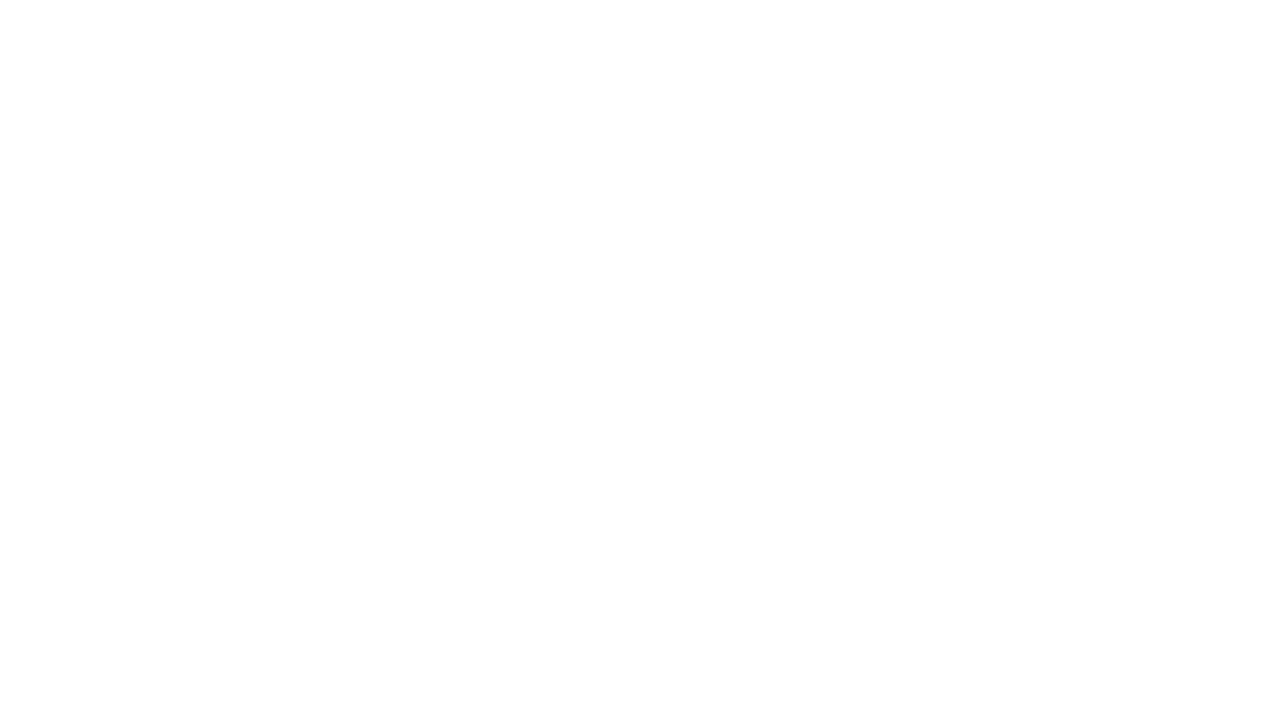
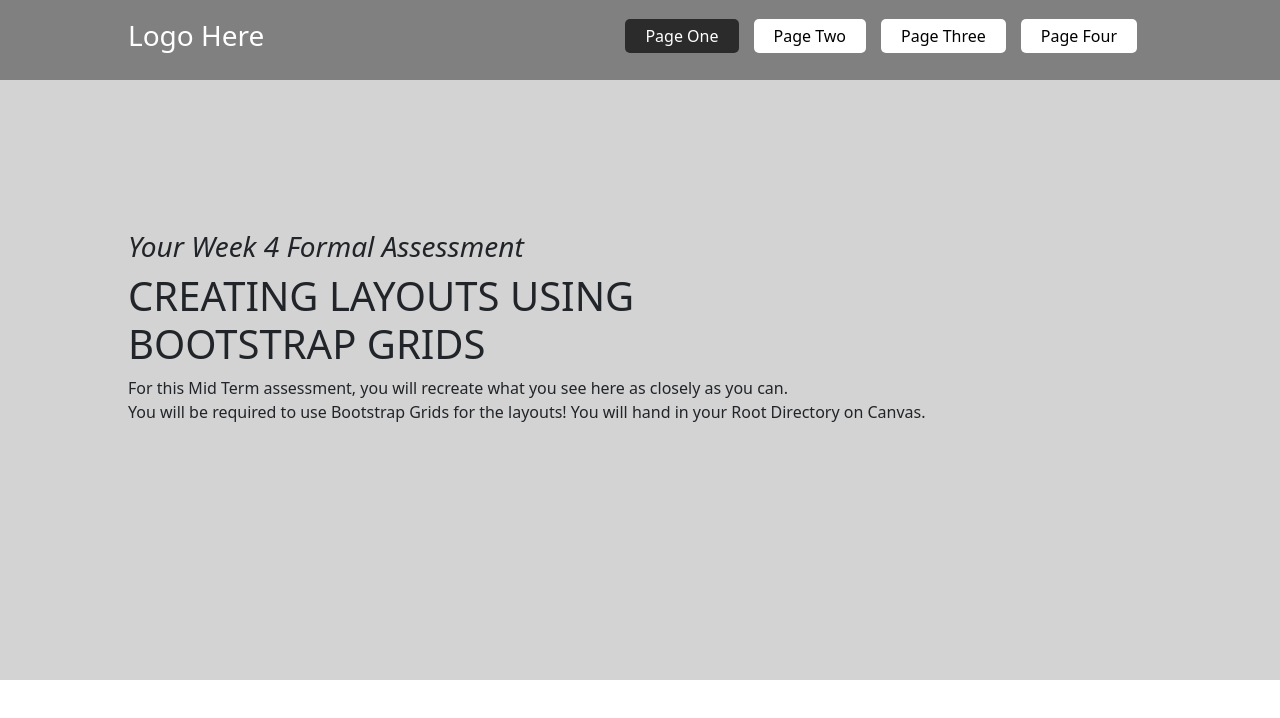
Before and after one commit to SeanOW327/W4_Assessment_One, a plain HTML site: page index.html in a window 1280 px wide. Drawn offline with nearby package versions, Linux system fonts and the light colour scheme.

Commit message:
setup navbar
Setup navbar and heading

```diff
--- a/CSS/main.css
+++ b/CSS/main.css
@@ -0,0 +1,70 @@
+nav{
+    width: 100%;
+    height: 80px;
+    background-color: gray;
+    display: flex;
+    justify-content: center;
+    align-items: center;
+}
+
+.nav_container{
+    width: 100%;
+    padding-left: 10%;
+    padding-right: 10%;
+
+}
+
+.logo{
+    float: left;
+    color: white;
+}
+
+.menu_items{
+    float: right;
+}
+
+.menu_items ul{
+    margin: 0;
+    display: flex;
+    list-style: none;
+    padding: 0;
+}
+
+.menu_items li{
+    padding-top: 5px;
+    padding-bottom: 5px;
+    padding-left: 20px;
+    padding-right: 20px;
+    background-color: white;
+    border-radius: 5px;
+    margin-right: 15px;
+    color: black;
+}
+
+.menu_items a{
+    text-decoration: none;
+}
+
+.menu_items li:hover{
+    background-color: #2b2b2b;
+    color: white;
+    cursor: pointer;
+}
+
+.active{
+    background-color: #2b2b2b !important;
+    color: white !important;
+}
+
+header{
+    height: 600px;
+    width: 100%;
+    padding-left: 10%;
+    padding-right: 10%;
+    background-color: lightgray;
+    padding-top: 150px;
+}
+
+header h3{
+    font-style: italic;
+}
--- a/index.html
+++ b/index.html
@@ -5,8 +5,44 @@
     <meta http-equiv="X-UA-Compatible" content="IE=edge">
     <meta name="viewport" content="width=device-width, initial-scale=1.0">
     <title>Bootstrap: Grid Based Layout</title>
+
+    <!--External Documents-->
+    <link rel="stylesheet" href="https://cdn.jsdelivr.net/npm/bootstrap@5.2.3/dist/css/bootstrap.min.css">
+    <script src="https://cdn.jsdelivr.net/npm/bootstrap@5.2.3/dist/js/bootstrap.min.js">  </script>
+
+    <!--Internal Documents-->
+    <link rel="stylesheet" href="CSS/main.css">
+
 </head>
+
 <body>
+    <nav>
+        <div class="nav_container">
+            <div class="logo"> <h3>Logo Here</h3></div>
+            <div class="menu_items">
+                <ul>
+                    <a href="../index.html"> <li class="active"> Page One </li> </a>
+                    <a href="Pages/Page2.html"> <li > Page Two </li> </a>
+                    <li>Page Three</li>
+                    <li>Page Four</li>
+                </ul>
+            </div>
+        </div>
+
+    </nav>
+
+    <header>
+        <h3>Your Week 4 Formal Assessment</h3>
+        <h1>
+            CREATING LAYOUTS USING
+            <br>
+            BOOTSTRAP GRIDS
+        </h1>
+        <p>For this Mid Term assessment, you will recreate what you see here as closely as you can.
+            <br>
+            You will be required to use Bootstrap Grids for the layouts! You will hand in your Root Directory on Canvas.
+        </p>
+    </header>
 
 </body>
 </html>
```
